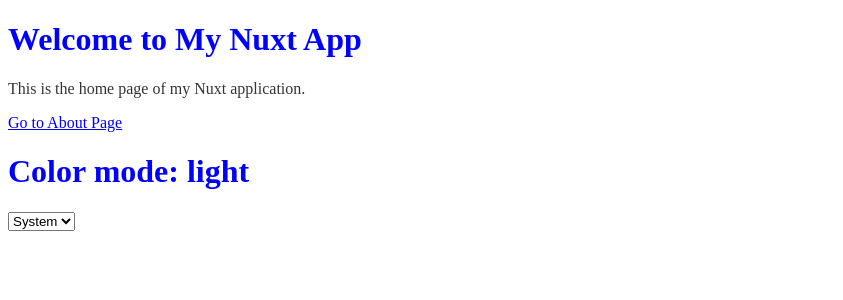
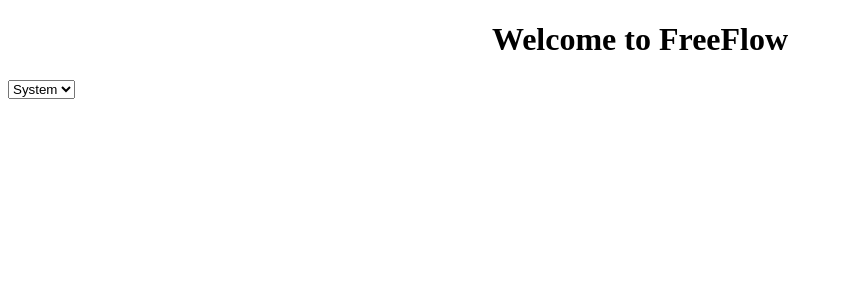
Before and after one commit to SpinningTurtle/FreeFlow, a Nuxt app in the folder my-nuxt-app/: page / in a window 1280 px wide. Shown: the top 300 px of the page, without its empty margins (0-843 px from the left). Built offline with nearby package versions, Linux system fonts and the light colour scheme.

Commit message:
Adjusted homepage styling

```diff
--- a/my-nuxt-app/assets/home.css
+++ b/my-nuxt-app/assets/home.css
@@ -1,4 +1,28 @@
 h1 {
-    color: blue;
+    color: black;
     font-size: 2em;
+    text-align: center;
 }
+
+.dark-mode h1 {
+    color: white;
+    font-size: 2em;
+    text-align: center;
+}
+
+body {
+  background-color: #fff;
+  color: rgba(0,0,0,0.8);
+}
+
+.dark-mode body {
+  background-color: #091a28;
+  color: #ebf4f1;
+}
+
+.v-model {
+    position: relative;
+    position: absolute;
+    top: 0px;
+    right: 0px;
+}
--- a/my-nuxt-app/pages/index.vue
+++ b/my-nuxt-app/pages/index.vue
@@ -1,12 +1,9 @@
 <template>
     <div>
-        <h1>Welcome to My Nuxt App</h1>
-        <p>This is the home page of my Nuxt application.</p>
-        <NuxtLink to="/about">Go to About Page</NuxtLink>
+        <h1>Welcome to FreeFlow</h1>
     </div>
 
     <div>
-    <h1>Color mode: {{ $colorMode.value }}</h1>
     <select v-model="$colorMode.preference">
       <option value="system">System</option>
       <option value="light">Light</option>
@@ -20,14 +17,3 @@
 
 console.log(colorMode.preference)
 </script>
-
-<style>
-body {
-  background-color: #fff;
-  color: rgba(0,0,0,0.8);
-}
-.dark-mode body {
-  background-color: #091a28;
-  color: #ebf4f1;
-}
-</style>
```
